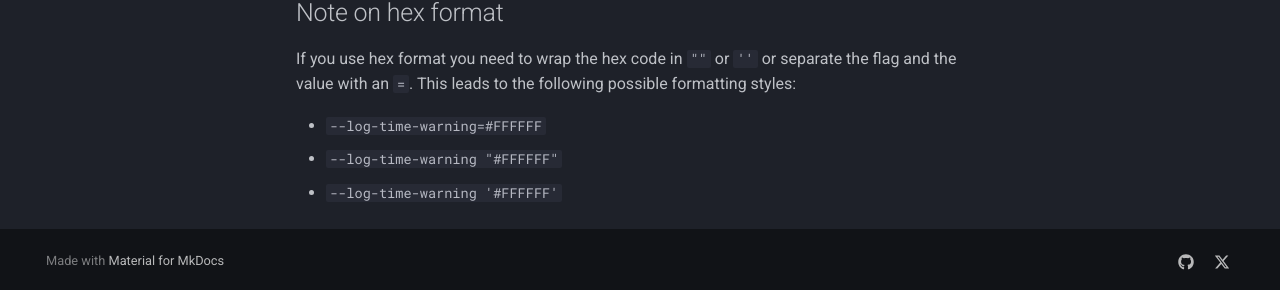
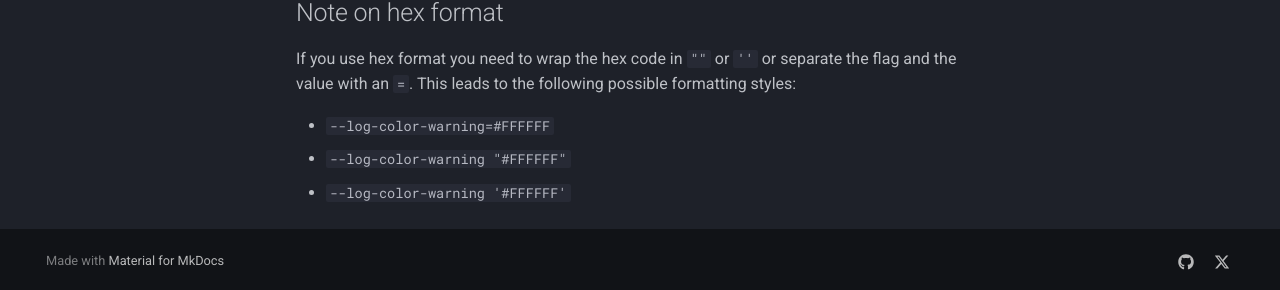
Before and after one commit to TobiWo/eth-duties, an MkDocs documentation site: the page built from docs/configuration/log-colors.md, in a window 1280 px wide and 1022 px high. Shown: the part 729-1019 px from the top of the window. Built offline with MkDocs 1.6.1 and Material for MkDocs 9.7.7, drawn with Linux system fonts in a browser that asks for light colours; comment, search, counter and statistics services are not loaded.

Commit message:
docs(configuration): Fix log colors documentation

```diff
--- a/docs/configuration/log-colors.md
+++ b/docs/configuration/log-colors.md
@@ -20,6 +20,6 @@
 
 If you use hex format you need to wrap the hex code in `""` or `''` or separate the flag and the value with an `=`. This leads to the following possible formatting styles:
 
-* `--log-time-warning=#FFFFFF`
-* `--log-time-warning "#FFFFFF"`
-* `--log-time-warning '#FFFFFF'`
+* `--log-color-warning=#FFFFFF`
+* `--log-color-warning "#FFFFFF"`
+* `--log-color-warning '#FFFFFF'`
```
